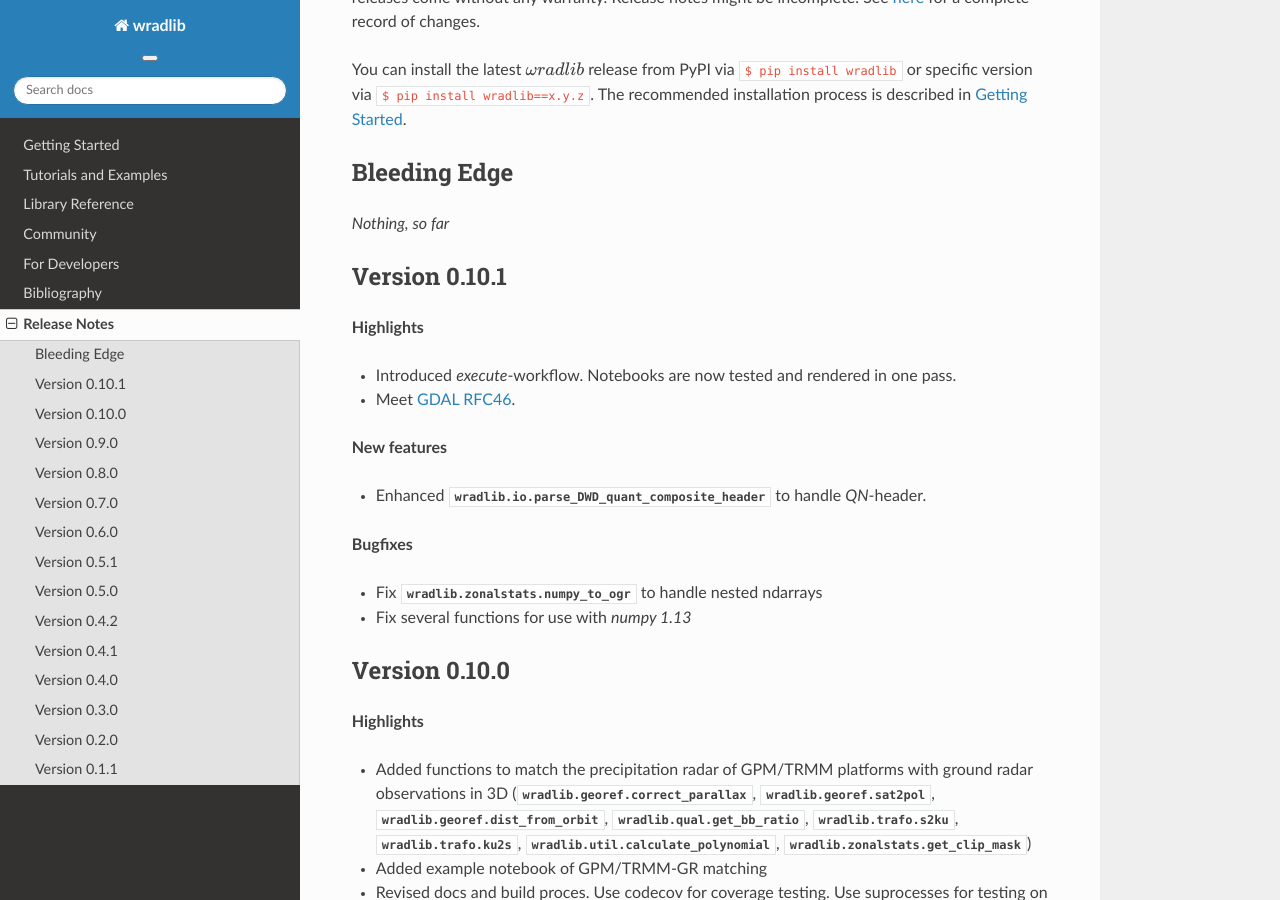
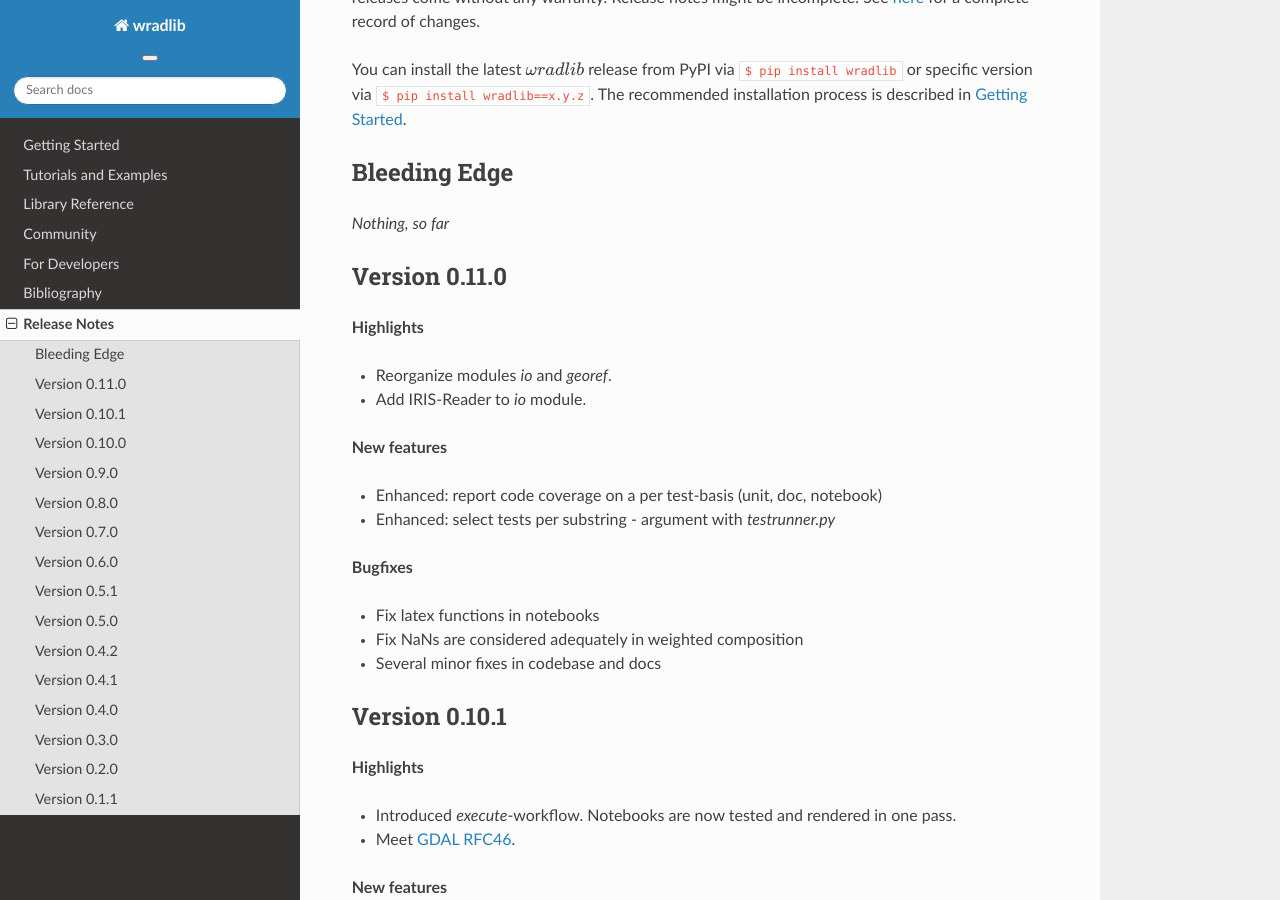
Before and after one commit to wradlib/wradlib-docs, a Sphinx documentation site: the page built from source/release_notes.rst, in a window 1280 px wide and 900 px high, scrolled down 223 px. Built offline with Sphinx 7.4.7 and the Read the Docs theme 2.0.0, drawn with Linux system fonts in a browser that asks for light colours; pages that are not in the unit, such as notebooks, are missing from menus; the version number could not be read and is left out.

Commit message:
MAINT: Update release notes 0.11.0 (#188)
* MAINT: Update release notes

* FIX: flakify

```diff
--- a/source/release_notes.rst
+++ b/source/release_notes.rst
@@ -11,6 +11,24 @@
 
 *Nothing, so far*
 
+Version 0.11.0
+--------------
+
+**Highlights**
+
+* Reorganize modules `io` and `georef`.
+* Add IRIS-Reader to `io` module.
+
+**New features**
+
+* Enhanced: report code coverage on a per test-basis (unit, doc, notebook)
+* Enhanced: select tests per substring - argument with `testrunner.py`
+
+**Bugfixes**
+
+* Fix latex functions in notebooks
+* Fix NaNs are considered adequately in weighted composition
+* Several minor fixes in codebase and docs
 
 Version 0.10.1
 --------------
```
